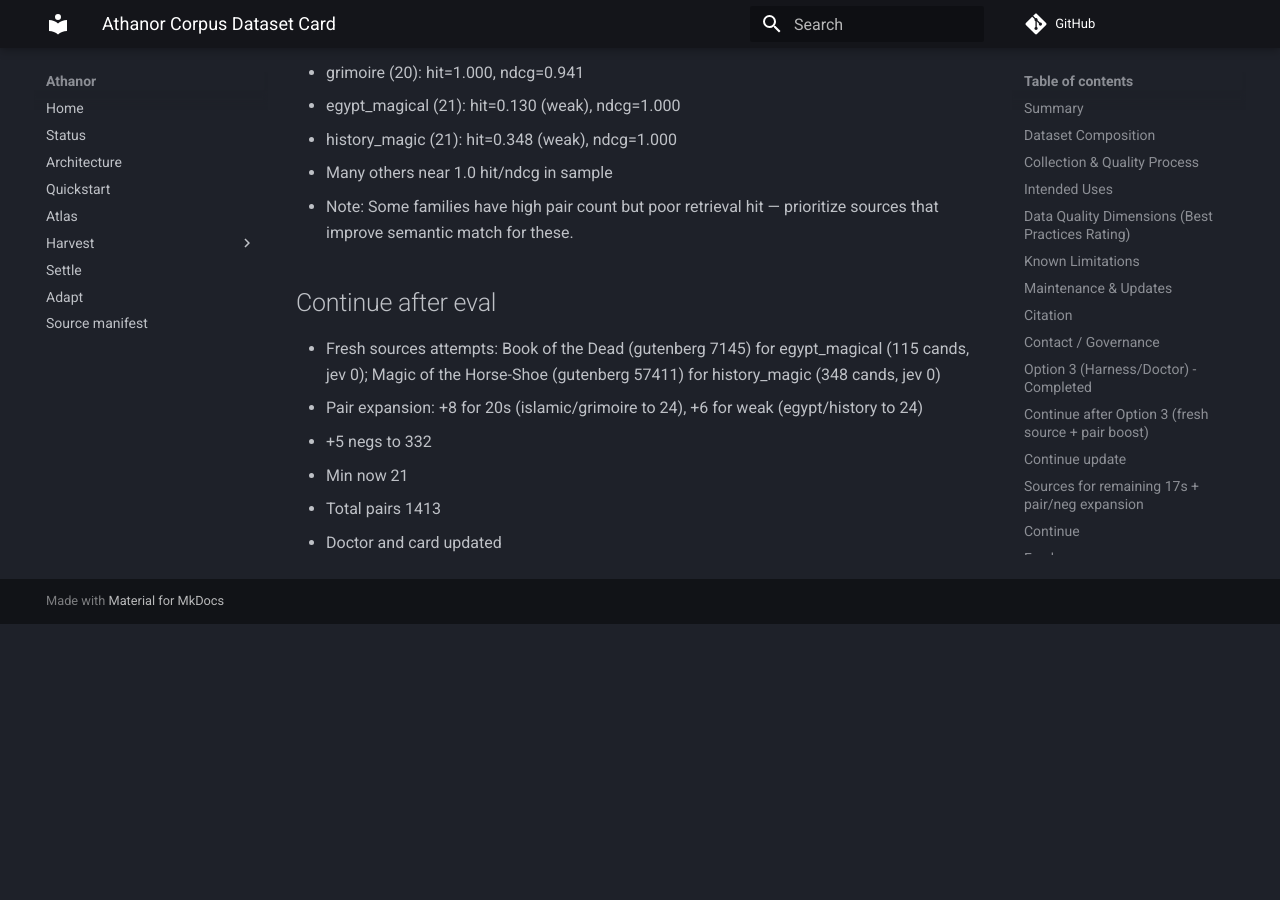
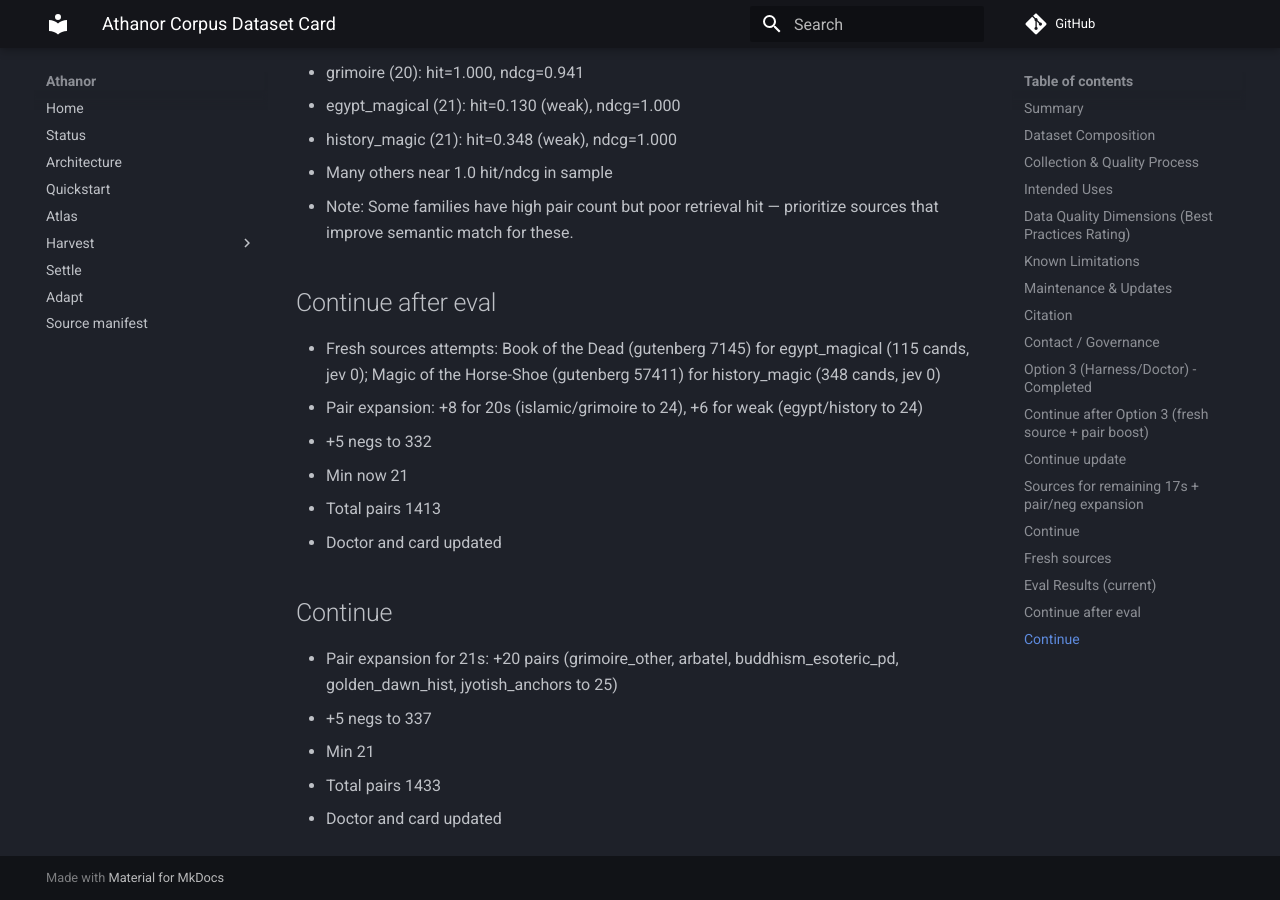
Before and after one commit to scrimshawlife-ctrl/Athanor, an MkDocs documentation site: the page built from docs/dataset-card.md, in a window 1280 px wide and 900 px high, scrolled down 5214 px. Built offline with MkDocs 1.6.1 and Material for MkDocs 9.7.7, drawn with Linux system fonts in a browser that asks for light colours; comment, search, counter and statistics services are not loaded; before the commit the page ends 5838 px from its top, so only the background shows below that.

Commit message:
continue: pair expansion for 21s (+20 pairs to 25 for several); +5 negs=337; min 21. 229 PASS.

```diff
--- a/docs/dataset-card.md
+++ b/docs/dataset-card.md
@@ -167,3 +167,11 @@ Updated continue: Pairs 1342, Negs 307, Min pair 14, Lowest [('history_magic', 1
 - Min now 21
 - Total pairs 1413
 - Doctor and card updated
+
+
+## Continue
+- Pair expansion for 21s: +20 pairs (grimoire_other, arbatel, buddhism_esoteric_pd, golden_dawn_hist, jyotish_anchors to 25)
+- +5 negs to 337
+- Min 21
+- Total pairs 1433
+- Doctor and card updated
```
Also changed, not shown: 3 other files.
